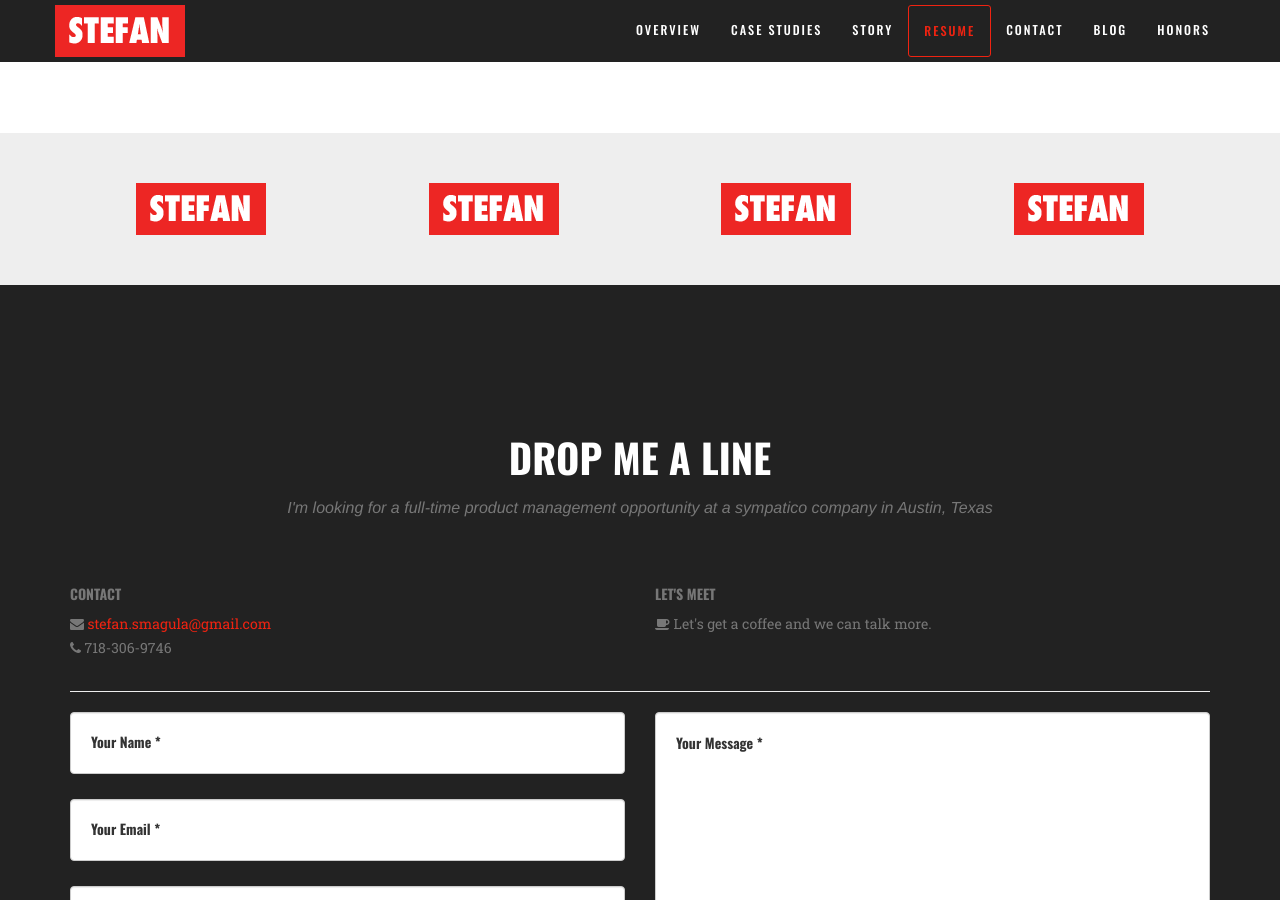
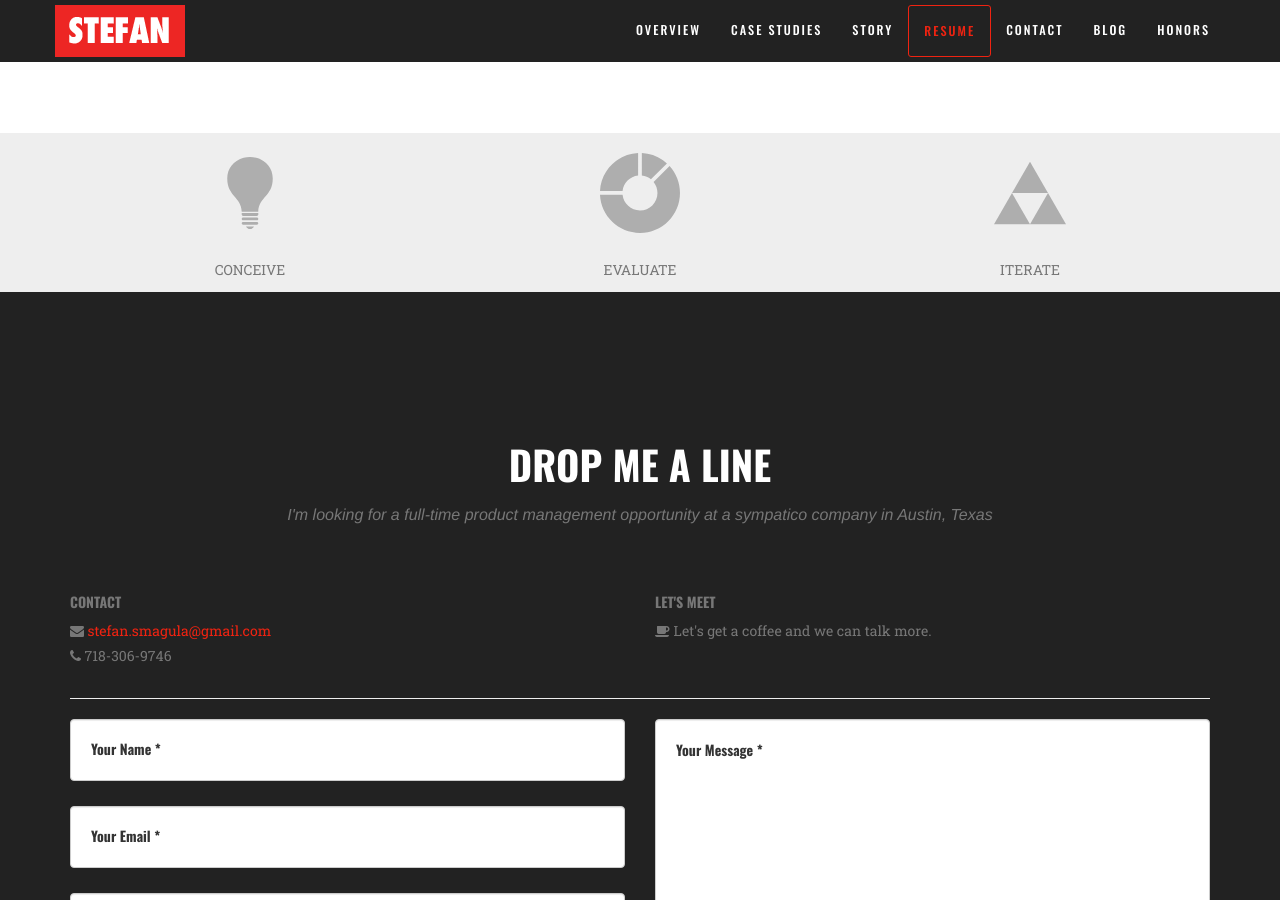
Before and after one commit to ssmagula/ssmagula.github.io, a Jekyll site: the page built from index.md, in a window 1280 px wide and 900 px high, scrolled down 5176 px. Built offline with Jekyll 4.4.1, drawn with Linux system fonts in a browser that asks for light colours; nearby versions of some CDN libraries; some web fonts are replaced.

Commit message:
Adds SVG icons

```diff
--- a/_layouts/home.html
+++ b/_layouts/home.html
@@ -290,25 +290,17 @@ layout: default_home
     <aside class="clients bg-light-gray" >
         <div class="container">
             <div class="row">
-                <div class="col-md-3 col-sm-6">
-                    <a href="#">
-                        <img src="{{ "/assets/img/logos/logo_red_1X.png" | relative_url }}" class="img-responsive img-centered" alt="">
-                    </a>
+                <div class="col-md-4 text-center" style="margin-top: 20px">
+                   <svg xmlns:dc="http://purl.org/dc/elements/1.1/" xmlns:cc="http://creativecommons.org/ns#" xmlns:rdf="http://www.w3.org/1999/02/22-rdf-syntax-ns#" xmlns:svg="http://www.w3.org/2000/svg" xmlns="http://www.w3.org/2000/svg" version="1.1" viewBox="0 0 100 125" xml:space="preserve" x="0px" y="0px" height="100px"><path d="M 50,5 C 34.279795,5 21.5625,16.063974 21.5625,31.8125 c 0,22.236126 17.567167,23.126222 18.09375,41.53125 l 20.6875,0 C 60.870314,54.938722 78.4375,54.048626 78.4375,31.8125 78.4375,16.063992 65.720223,5 50,5 z m -10.375,70.09375 0,1.84375 c 0,1.019461 0.824307,1.8125 1.84375,1.8125 l 17.0625,0 c 1.01948,0 1.84375,-0.793039 1.84375,-1.8125 l 0,-1.84375 -20.75,0 z m 1.71875,5.625 c -0.957933,0 -1.71875,0.760817 -1.71875,1.71875 0,0.957933 0.760817,1.75 1.71875,1.75 l 17.3125,0 c 0.957933,0 1.71875,-0.792067 1.71875,-1.75 0,-0.957933 -0.760817,-1.71875 -1.71875,-1.71875 l -17.3125,0 z m 0,5.40625 c -0.957933,0 -1.71875,0.760817 -1.71875,1.71875 0,0.957933 0.760817,1.75 1.71875,1.75 l 17.3125,0 c 0.957933,0 1.71875,-0.792067 1.71875,-1.75 0,-0.957933 -0.760817,-1.71875 -1.71875,-1.71875 l -17.3125,0 z m 3.625,5.65625 C 45.846731,93.678005 47.772509,95 50,95 c 2.227238,0 4.153125,-1.322356 5.03125,-3.21875 l -10.0625,0 z" style="" fill="#AEAEAE" fill-opacity="1" fill-rule="evenodd" stroke="none" /></svg>
+				   <p class="text-muted">CONCEIVE</p>
                 </div>
-                <div class="col-md-3 col-sm-6">
-                    <a href="#">
-                        <img src="{{ "/assets/img/logos/logo_red_1X.png" | relative_url }}" class="img-responsive img-centered" alt="">
-                    </a>
+                <div class="col-md-4 text-center" style="margin-top: 20px">
+                   <svg xmlns="http://www.w3.org/2000/svg" xmlns:xlink="http://www.w3.org/1999/xlink" version="1.1" x="0px" y="0px" viewBox="0 0 255.8555 319.82050000000004" enable-background="new 0 0 255.8555 255.8564" xml:space="preserve" height="100px"><path d="M72.1768,121.8564H0C3.042,55.9384,55.9385,3.0429,121.8555,0v72.1768  C95.7217,74.9619,74.9609,95.7216,72.1768,121.8564z M214.0234,33.2041C192.6592,13.7441,164.6807,1.4229,133.8555,0v72.1768  c10.9648,1.1689,20.9844,5.502,29.127,12.0694L214.0234,33.2041z M222.5078,41.6884l-51.042,51.0411  c7.748,9.6074,12.3896,21.8242,12.3896,35.1269c0,30.9277-25.0723,56-56,56c-28.9004,0-52.6846-21.8945-55.6787-50H0  c3.1338,67.9063,59.1748,122,127.8555,122c70.6924,0,128-57.3076,128-128C255.8555,94.6679,243.2236,64.4316,222.5078,41.6884z" fill="#AEAEAE"/></svg>
+				   <p class="text-muted">EVALUATE</p>
                 </div>
-                <div class="col-md-3 col-sm-6">
-                    <a href="#">
-                        <img src="{{ "/assets/img/logos/logo_red_1X.png" | relative_url }}" class="img-responsive img-centered" alt="">
-                    </a>
-                </div>
-                <div class="col-md-3 col-sm-6">
-                    <a href="#">
-                        <img src="{{ "/assets/img/logos/logo_red_1X.png" | relative_url }}" class="img-responsive img-centered" alt="">
-                    </a>
+                <div class="col-md-4 text-center" style="margin-top: 20px">
+                    <svg xmlns="http://www.w3.org/2000/svg" xmlns:xlink="http://www.w3.org/1999/xlink" version="1.1" x="0px" y="0px" viewBox="0 0 100 125" enable-background="new 0 0 100 100" xml:space="preserve" height="100px"><polygon points="50,89 95,89 72.5,50 " fill="#AEAEAE"/><polygon points="5,89 50,89 27.5,50 " fill="#AEAEAE"/><polygon points="50,11 27.5,50 72.5,50 " fill="#AEAEAE"/></svg>
+					<p class="text-muted">ITERATE</p>
                 </div>
             </div>
         </div>
--- a/_posts/2017-02-04-welcome-to-new-site-jekyll.markdown
+++ b/_posts/2017-02-04-welcome-to-new-site-jekyll.markdown
@@ -12,7 +12,10 @@ img-small: http://cdn.static-economist.com/sites/default/files/imagecache/200-wi
 ---
 YOU WILL FIND this post in your `_posts` directory, if you're managing a Jekyll-backed site. I have my Jekyll server running locally, and it's set up such that every edit I make to this file, or any file, will trigger Jekyll to rebuild or regenerate the site, with the changes I made incorporated. When I first heard about static site generators, I was a bit confused. If this was possible all along, why had we not been using static site generators earlier, was one of my questions. Turns out the answer is: because we didn't really know it was so much better! At least that's how I feel.
 
-This site is hosted using Github Pages, which makes hosting Jekyll sites relatively painless and easy, not to mention very cost-effective.
+This site is hosted using Github Pages, which makes hosting Jekyll sites relatively painless and easy, not to mention very cost-effective. The icons are by FontAwesome.com and the following
+ # Recursive triangels, Created by Bohdan Burmich, from the Noun Project
+ # Donut chart, created by HLD, from the Noun Project
+ # Lightbulb, created by ImageCatalog, from the Noun Project
 
 You can rebuild the site locally in many different ways, before you do:
 {% highlight ruby %}
```
Also changed, not shown: assets/img/about/noun_224055_cc.svg (added), assets/img/about/noun_406791_cc.svg (added), assets/img/about/noun_885918_cc.svg (added), 6 other files.
